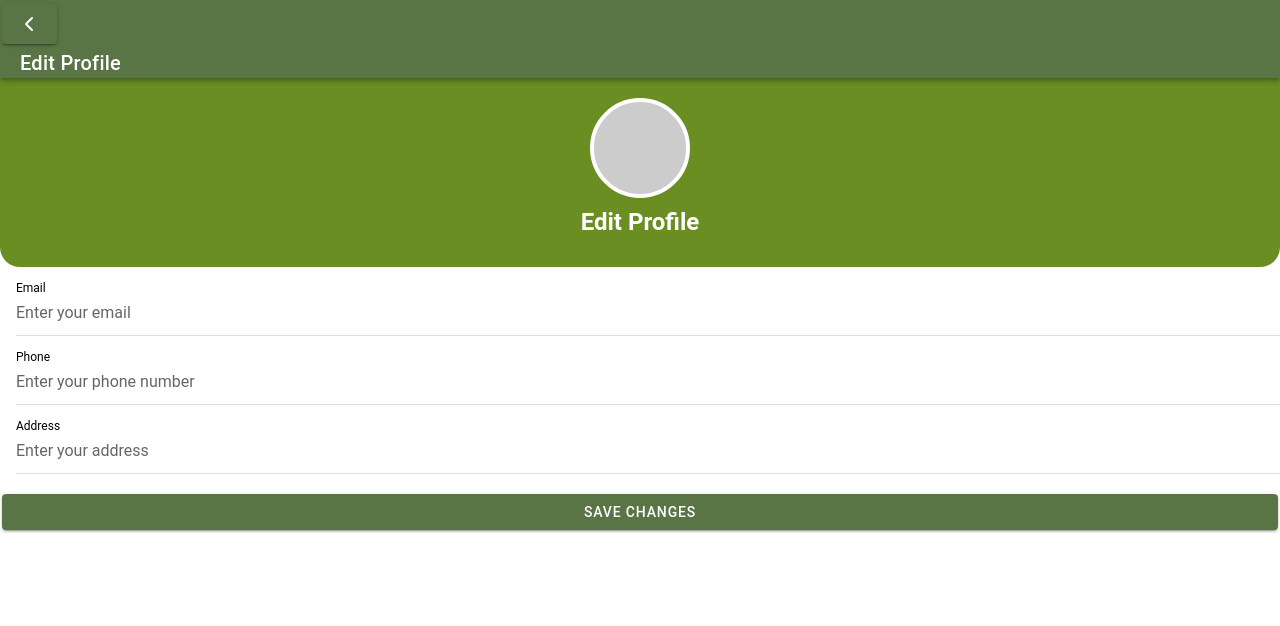
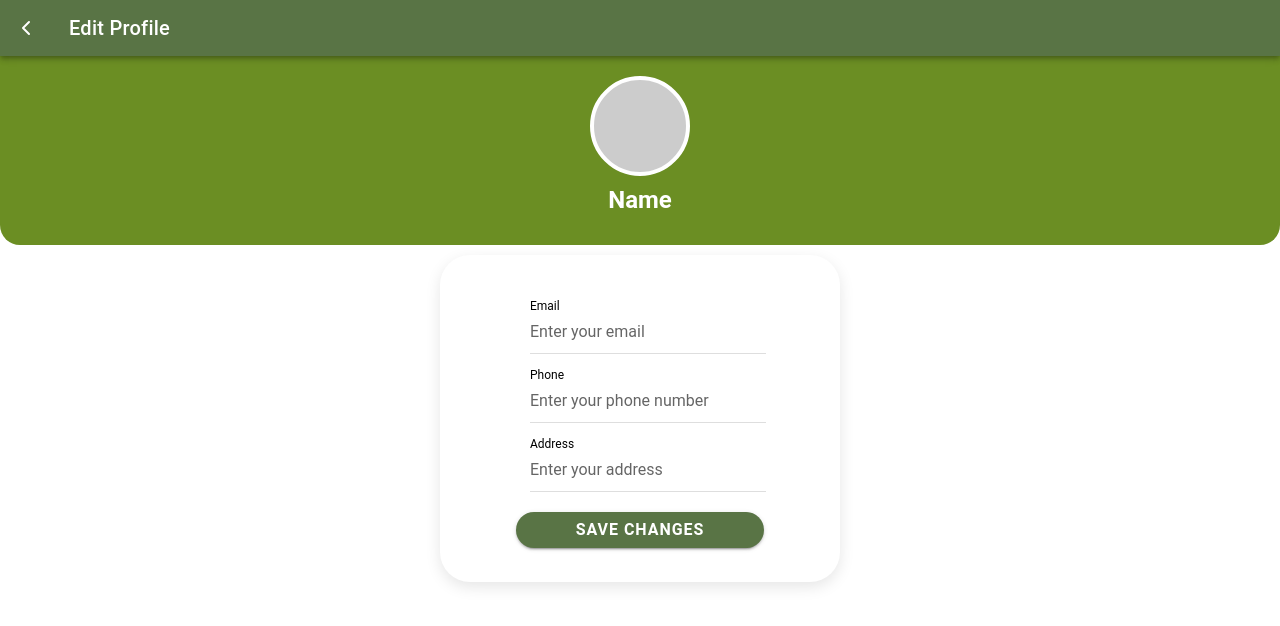
Before and after one commit to ajinata84/CateringMobile, a React (Vite) app: page /profile/edit-profile in a window 1280 px wide. Shown: the top 626 px of the page. Built offline with nearby package versions, Linux system fonts and the light colour scheme.

Commit message:
Fix page profile & edit profile

```diff
--- a/src/pages/EditProfile/editprofile.css
+++ b/src/pages/EditProfile/editprofile.css
@@ -5,6 +5,23 @@
   align-content: center;
   border-bottom-left-radius: 20px;
   border-bottom-right-radius: 20px;
+}
+
+.editprofile-card {
+  display: flex;
+  justify-items: center;
+  justify-content: center;
+  justify-self: center;
+  width: 90%;
+  max-width: 400px;
+  border-radius: 30px;
+  box-shadow: 0px 5px 15px rgba(0, 0, 0, 0.1);
+  padding: 30px;
+  max-height: 500px;
+}
+
+ion-title {
+  margin-left: 1px; /* Tambahkan jarak antara arrow dan teks */
 }
 
 .profile-image {
@@ -65,3 +82,16 @@
   color: white;
   font-size: 1.5rem;
 }
+
+.rounded-button {
+  border-radius: 30px !important;
+}
+
+/* Login button */
+.save-button {
+  --border-radius: 20px;
+  --background-color: #2e7d32;
+  font-size: 16px;
+  font-weight: bold;
+  color: white;
+}
--- a/src/pages/EditProfile/index.tsx
+++ b/src/pages/EditProfile/index.tsx
@@ -1,7 +1,7 @@
 import React from "react";
-import { IonPage, IonHeader, IonToolbar, IonTitle, IonContent, IonIcon, IonButton, IonItem, IonLabel, IonInput } from "@ionic/react";
+import { IonPage, IonHeader, IonToolbar, IonTitle, IonContent, IonIcon, IonButton, IonButtons, IonItem, IonLabel, IonInput, IonCard } from "@ionic/react";
 import { mailOutline, callOutline, locationOutline } from "ionicons/icons";
-import { ArrowBigLeft, ChevronLeft } from "lucide-react";
+import { ArrowBigLeft, ChevronLeft, Radius } from "lucide-react";
 import "./editprofile.css";
 
 export default function EditProfile() {
@@ -9,19 +9,23 @@ export default function EditProfile() {
     <IonPage>
       <IonHeader>
         <IonToolbar color="primary">
+          <IonButtons slot="start">
             <IonButton routerLink="/tabs/profil">
               <ChevronLeft />
             </IonButton>
+          </IonButtons>
           <IonTitle>Edit Profile</IonTitle>
         </IonToolbar>
       </IonHeader>
+
       <IonContent>
         <div className="edit-profile-container">
           <div className="profile-header">
             <div className="profile-image"></div>
-            <h2 className="profile-name">Edit Profile</h2>
+            <h2 className="profile-name">Name</h2>
           </div>
 
+          <IonCard className="editprofile-card">
             {/* Form untuk mengedit data */}
             <form onSubmit={(e) => e.preventDefault()}>
               <IonItem>
@@ -39,10 +43,15 @@ export default function EditProfile() {
                 <IonInput type="text" placeholder="Enter your address" />
               </IonItem>
 
-            <IonButton expand="block" color="primary" style={{ marginTop: "20px" }}>
+              <IonButton expand="block" className="save-button" style={{ marginTop: "20px" }}>
                 Save Changes
               </IonButton>
+
+              {/* <IonButton expand="block" color="primary" className="rounded-button" style={{ marginTop: "20px" }}>
+                Save Changes
+              </IonButton> */}
             </form>
+          </IonCard>
         </div>
       </IonContent>
     </IonPage>
--- a/src/tabs/Profil/profil.css
+++ b/src/tabs/Profil/profil.css
@@ -26,6 +26,7 @@
 
 .edit-profile-button {
   margin-top: 10px;
+  --border-radius: 30px !important;
   --background: black;
   --color: white;
 }
@@ -55,4 +56,6 @@
   margin: 20px;
   --background: #f44336;
   --color: white;
+  border-radius: 30px;
+  --border-radius: 30px !important;
 }
```
Lines whose indentation alone changed are shown as unchanged.
